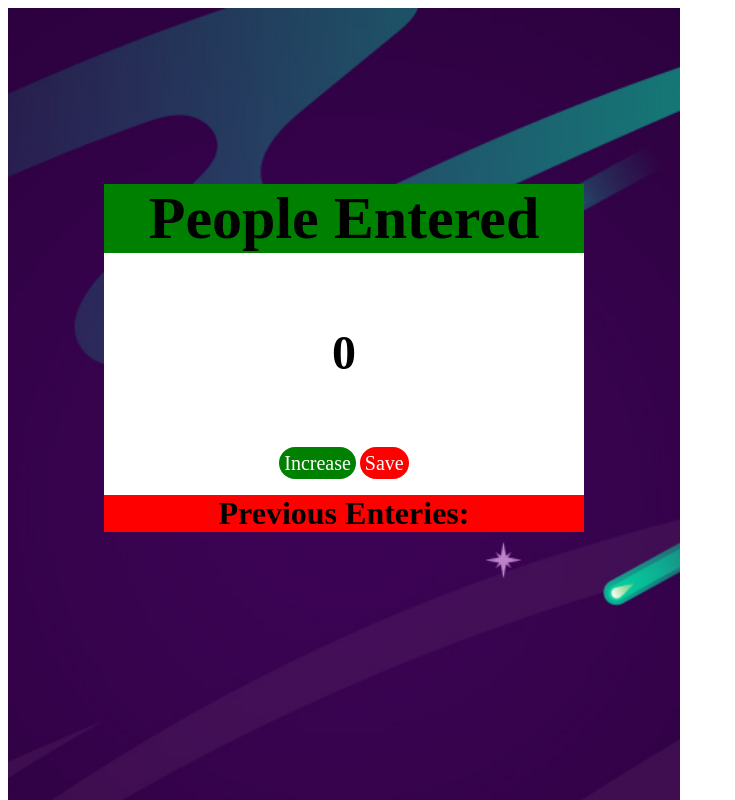
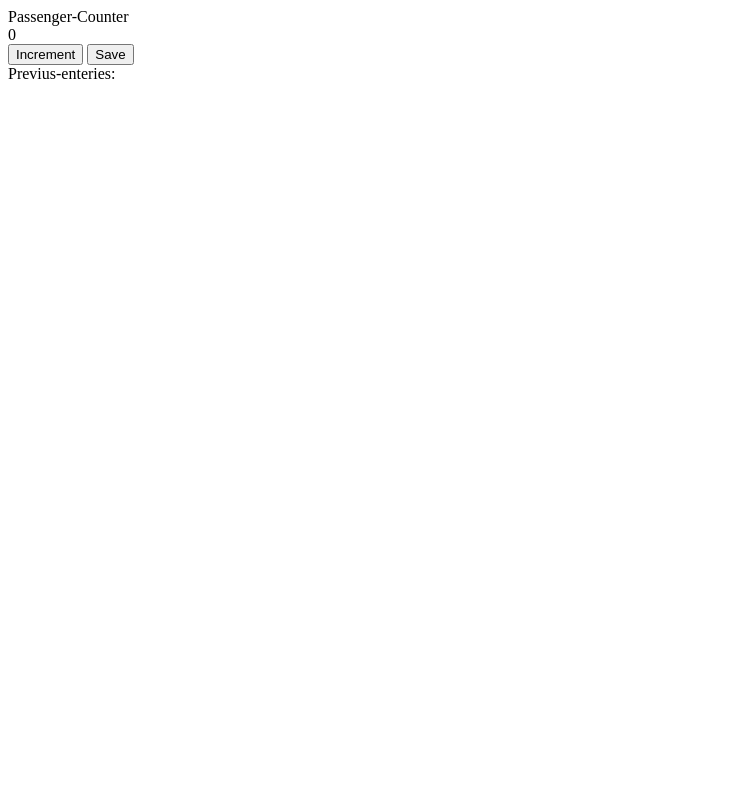
Before and after one commit to AgileRampler/My-Project, a plain HTML site: page project1/index.html in a window 1280 px wide. Shown: the top 800 px of the page, without its empty margins (0-735 px from the left). Drawn offline with Linux system fonts and the light colour scheme.

Commit message:
Update index.html
Fresh codes

```diff
--- a/project1/index.html
+++ b/project1/index.html
@@ -1,25 +1,22 @@
 <!DOCTYPE html>
 <html lang="en">
 <head>
-    <meta charset="UTF-8">
-    <meta name="viewport" content="width=device-width, initial-scale=1.0">
-    <title>Trial</title>
-    <link rel="stylesheet" href="style.css">
-
+  <meta charset="UTF-8">
+  <meta name="viewport" content="width=device-width, initial-scale=1.0">
+  <title>Passenger-Counter</title>
+  <link rel="stylesheet" href="style.css">
 </head>
 <body>
+         <main>
+         <div>Passenger-Counter</div>
+         <div id="count-el">0</div>
+         <button id="increment"  >Increment </button>
+         <button id="save-el">Save</button>
+         <div id="entries">Previus-enteries:</div>
+         <script src="script.js"></script>
+        </main>
 
-    <div class="counter">
-        <div class="box">
-    <h1> People Entered</h1>
-    <h2 id="count">0 </h2>
-    <button1 id="increment-btn" onclick="increment()">Increase</button1>
-    <button2 id="save-btn" onclick="save()">Save</button2>
-    <h3 id="save">Previous Enteries: </h3>
 
-    <script src="trial.js"></script>
-</div>
-    </div>
 
 </body>
 </html>
```
